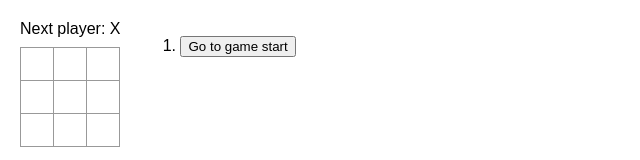
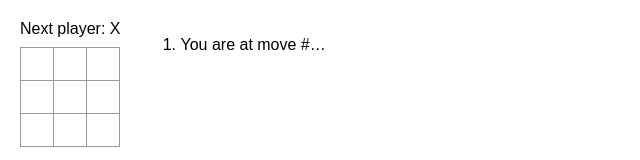
Before and after one commit to tom106gunma/react_tutorial, a React (Create React App) app: page / in a window 1280 px wide. Shown: the top 160 px of the page, without its empty margins (0-640 px from the left). Built offline with nearby package versions, Linux system fonts and the light colour scheme.

Commit message:
現在の着手の部分だけ、ボタンではなく “You are at move #…” というメッセージを表示するように変更

```diff
--- a/src/App.js
+++ b/src/App.js
@@ -95,11 +95,15 @@ export default function Game() {
     } else {
       description = 'Go to game start';
     }
-    return (
-      <li key={move}>
-        <button onClick={() => jumpTo(move)}>{description}</button>
-      </li>
-    );
+    if (currentMove === move) {
+      return <li key={move}>You are at move #…</li>;
+    } else {
+      return (
+        <li key={move}>
+          <button onClick={() => jumpTo(move)}>{description}</button>
+        </li>
+      );
+    }
   });
 
   return (
```
